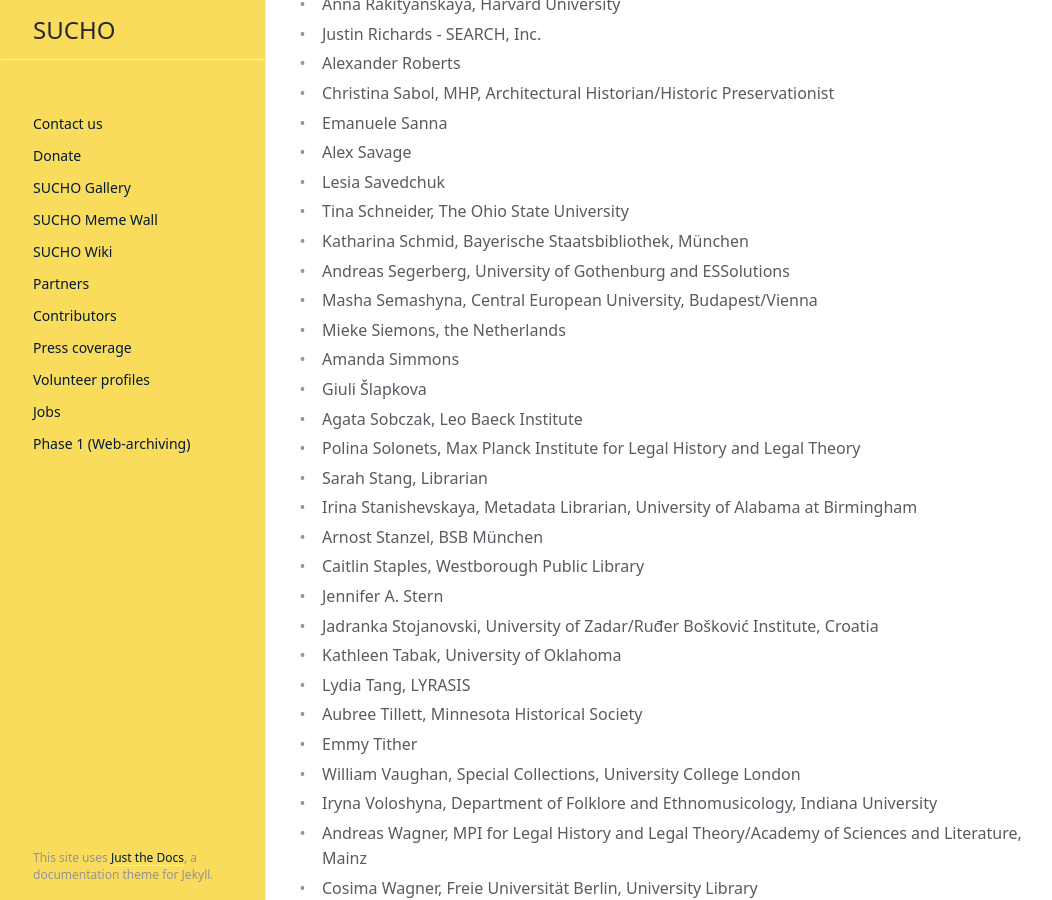
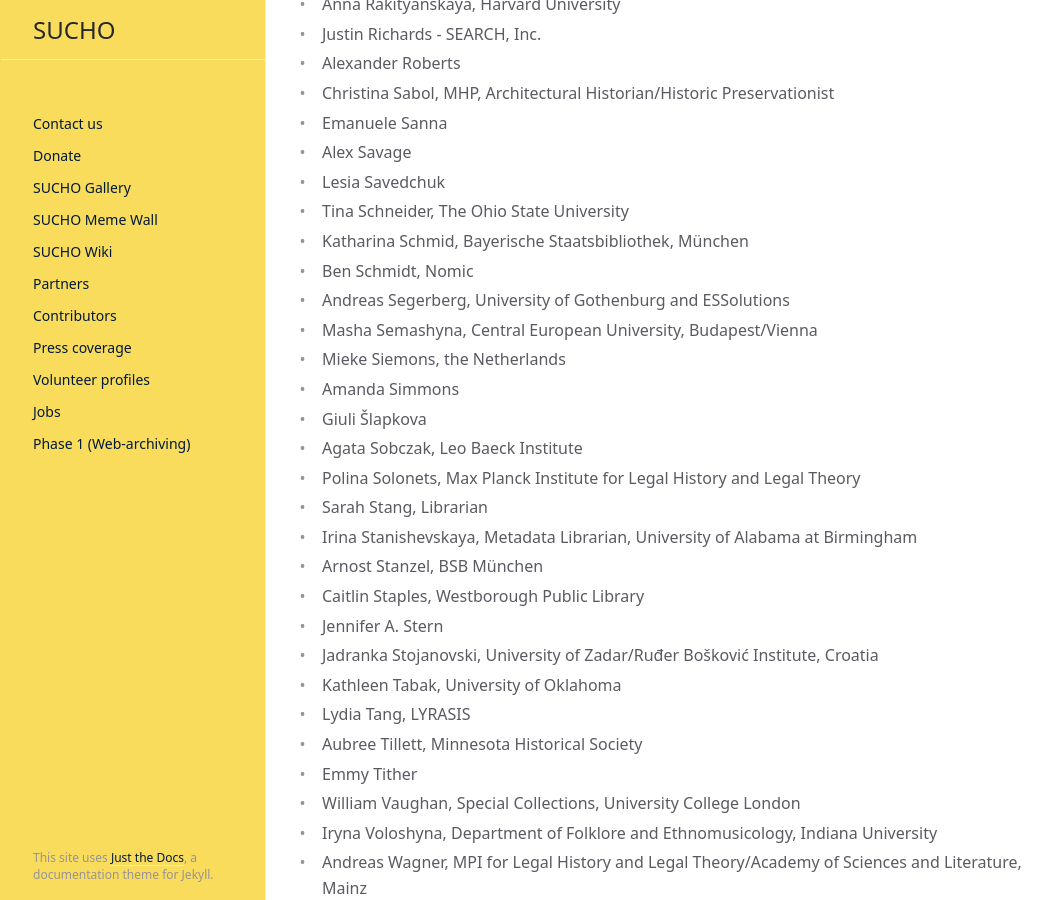
Before and after one commit to sucho-archiving/sucho-archiving.github.io, a Jekyll site: the page built from contributors.md, in a window 1280 px wide and 900 px high, scrolled down 3705 px. Shown: the whole window, without its empty margins (106-1158 px from the left). Built offline with Jekyll 4.4.1, drawn with Linux system fonts in a browser that asks for light colours.

Commit message:
Update contributors.md
added contributor

```diff
--- a/contributors.md
+++ b/contributors.md
@@ -138,6 +138,7 @@
 - Lesia Savedchuk
 - Tina Schneider, The Ohio State University
 - Katharina Schmid, Bayerische Staatsbibliothek, München
+- Ben Schmidt, Nomic
 - Andreas Segerberg, University of Gothenburg and ESSolutions
 - Masha Semashyna, Central European University, Budapest/Vienna
 - Mieke Siemons, the Netherlands
```
